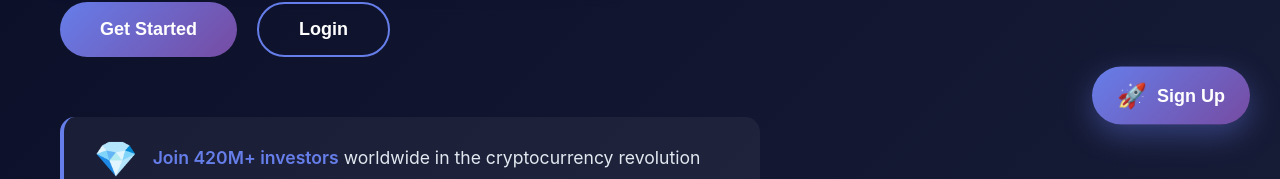
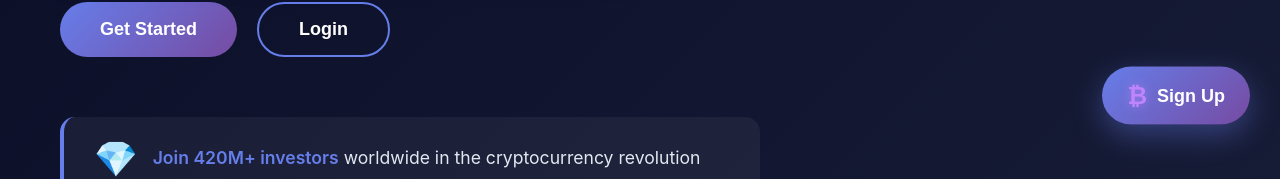
Before and after one commit to JosuePuentes/frontend-crypto, a React (Create React App) app: page / in a window 1280 px wide. Shown: the part 305-484 px from the top of the page. Built offline with nearby package versions, Linux system fonts and the light colour scheme; no server answers.

Commit message:
Cambiar Ã­cono de aviÃ³n por Bitcoin morado en botÃ³n flotante

```diff
--- a/src/components/Home.css
+++ b/src/components/Home.css
@@ -45,6 +45,9 @@
 
 .btn-icon {
   font-size: 24px;
+  color: #c084fc;
+  text-shadow: 0 0 10px rgba(192, 132, 252, 0.6);
+  font-weight: bold;
 }
 
 /* Register Sidebar */
--- a/src/components/Home.jsx
+++ b/src/components/Home.jsx
@@ -19,7 +19,7 @@ function Home() {
     <div className="home-container">
       {/* Floating Register Button */}
       <button className="floating-register-btn" onClick={toggleRegister}>
-        <span className="btn-icon">🚀</span>
+        <span className="btn-icon">₿</span>
         <span className="btn-text">Sign Up</span>
       </button>
 
```
